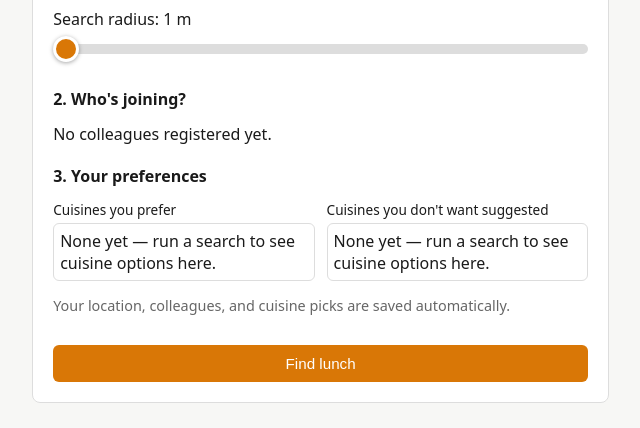
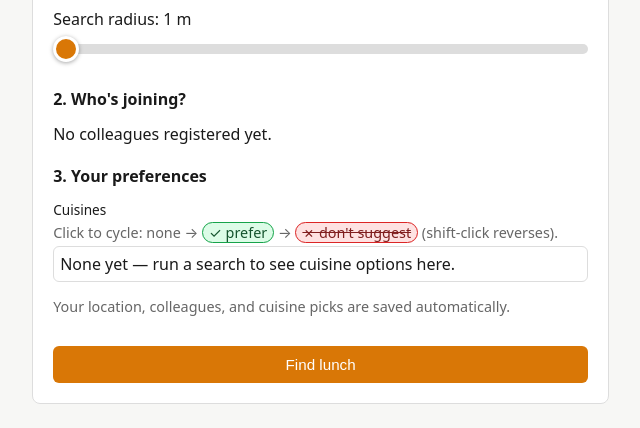
Before and after one commit to magnushacker/grub-roulette, a FastAPI app: page / in a window 1280 px wide. Shown: the part 546-974 px from the top of the page, without its empty margins (19-659 px from the left). Before the commit the page ends 949 px from the top, so only its background shows below. Run offline with FastAPI, Linux system fonts and the light colour scheme; the visitor is signed in with stand-in values (Sample User, id 1); tables that the repository leaves empty hold one stand-in row (values such as "Sample post"); data that the repository does not hold is empty; some libraries are stand-ins or nearby versions.

Commit message:
Replace two cuisine checkbox lists with one 3-state chip list
Each cuisine now renders once as a button that cycles neutral -> prefer ->
avoid (shift-click reverses), halving the chip count and making the two
states mutually exclusive by construction. Also drops preferred cuisines
that are also disliked in update_preferences, since build_candidates
filters disliked before the preferred bonus ever applies.

Closes #11

Co-authored-by: Magnus Hacker <4175698+magnushacker@users.noreply.github.com>

```diff
--- a/app/routers/api_users.py
+++ b/app/routers/api_users.py
@@ -26,8 +26,12 @@ def get_me(current: User = Depends(get_current_user)):
 
 @router.patch("/me", response_model=UserOut)
 def update_preferences(body: PreferencesRequest, db: Session = Depends(get_db), current: User = Depends(get_current_user)):
+    # A cuisine in both lists is a state the UI can't produce and the algorithm
+    # can't honour — build_candidates filters disliked before the preferred
+    # bonus applies — so drop the contradiction rather than store it.
+    disliked_lower = {c.lower() for c in body.disliked_cuisines}
     current.disliked_cuisines = body.disliked_cuisines
-    current.preferred_cuisines = body.preferred_cuisines
+    current.preferred_cuisines = [c for c in body.preferred_cuisines if c.lower() not in disliked_lower]
     current.default_companion_ids = body.default_companion_ids
     current.default_lat = body.default_lat
     current.default_lng = body.default_lng
--- a/app/static/css/style.css
+++ b/app/static/css/style.css
@@ -430,37 +430,52 @@ dialog#account-modal select, dialog#account-modal input[type="text"] {
     padding: 10px 16px;
 }
 
-/* Deliberately dense: both lists sit above the "Find lunch" button, so every
+/* Deliberately dense: the list sits above the "Find lunch" button, so every
    pixel here is a pixel the button moves down the page. */
 .chip-list {
     display: flex;
     flex-wrap: wrap;
     gap: 4px;
-    max-height: 104px;
+    max-height: 132px;
     overflow-y: auto;
     padding: 6px;
     border: 1px solid var(--border);
     border-radius: 6px;
 }
 
-.chip-list label {
-    display: flex;
+/* Three states on one chip rather than one checkbox per cuisine per list:
+   half the chips, and "prefer" and "don't suggest" can't contradict. */
+.chip {
+    display: inline-flex;
     align-items: center;
     gap: 3px;
+    margin: 0;
     background: var(--bg);
+    color: var(--text);
     border: 1px solid var(--border);
     border-radius: 999px;
-    padding: 1px 8px 1px 5px;
+    padding: 1px 8px;
+    font: inherit;
     font-size: 0.78rem;
     line-height: 1.5;
     white-space: nowrap;
 }
 
-.chip-list label input[type="checkbox"] {
-    width: 12px;
-    height: 12px;
-    margin: 0;
-    accent-color: var(--accent);
+.chip[data-state="prefer"], .chip-legend[data-state="prefer"] {
+    background: #dcfce7;
+    border-color: #16a34a;
+    color: #14532d;
+}
+
+.chip[data-state="avoid"], .chip-legend[data-state="avoid"] {
+    background: #fee2e2;
+    border-color: #dc2626;
+    color: #7f1d1d;
+    text-decoration: line-through;
+}
+
+.chip-mark {
+    font-weight: 700;
 }
 
 .chip-list-label {
@@ -469,12 +484,15 @@ dialog#account-modal select, dialog#account-modal input[type="text"] {
     margin-bottom: 4px;
 }
 
-/* Side by side when there's room, stacked when there isn't — two full-width
-   lists stacked is what pushed "Find lunch" off the bottom of the panel. */
-.cuisine-prefs {
-    display: grid;
-    grid-template-columns: repeat(auto-fit, minmax(210px, 1fr));
-    gap: 10px 12px;
+.chip-list-hint {
+    margin: 0 0 4px 0;
+}
+
+.chip-legend {
+    border: 1px solid var(--border);
+    border-radius: 999px;
+    padding: 0 6px;
+    white-space: nowrap;
 }
 
 .scroll-list {
--- a/app/static/js/dashboard.js
+++ b/app/static/js/dashboard.js
@@ -170,29 +170,47 @@ document.getElementById("companion-picker").addEventListener("change", (e) => {
     saveState();
 });
 
-function renderCuisineCheckboxes(containerId, cuisines, selected) {
-    const el = document.getElementById(containerId);
-    el.innerHTML = "";
-    if (cuisines.length === 0) {
-        el.textContent = "None yet — run a search to see cuisine options here.";
-        return;
-    }
-    const selectedLower = new Set(selected.map((s) => s.toLowerCase()));
-    for (const c of cuisines) {
-        const label = document.createElement("label");
-        const checkbox = document.createElement("input");
-        checkbox.type = "checkbox";
-        checkbox.value = c;
-        checkbox.checked = selectedLower.has(c.toLowerCase());
-        checkbox.addEventListener("change", saveState);
-        label.appendChild(checkbox);
-        label.appendChild(document.createTextNode(c.replace(/_/g, " ")));
-        el.appendChild(label);
-    }
+// One chip per cuisine, cycling through three mutually exclusive states, so a
+// cuisine can't be preferred and disliked at once (the algorithm filters
+// disliked before it ever applies the preferred bonus, so "both" did nothing).
+const CUISINE_STATES = ["neutral", "prefer", "avoid"];
+const STATE_MARK = { neutral: "", prefer: "✓", avoid: "✗" };
+const STATE_DESCRIPTION = { neutral: "no preference", prefer: "preferred", avoid: "don't suggest" };
+let cuisineStates = new Map(); // lowercase cuisine -> one of CUISINE_STATES
+
+function cuisineState(cuisine) {
+    return cuisineStates.get(cuisine.toLowerCase()) || "neutral";
 }
 
-function checkedValues(containerId) {
-    return Array.from(document.querySelectorAll(`#${containerId} input:checked`)).map((c) => c.value);
+function paintCuisineChip(btn, cuisine) {
+    const state = cuisineState(cuisine);
+    const label = cuisine.replace(/_/g, " ");
+    btn.dataset.state = state;
+    btn.textContent = "";
+    if (STATE_MARK[state]) {
+        const mark = document.createElement("span");
+        mark.className = "chip-mark";
+        mark.setAttribute("aria-hidden", "true");
+        mark.textContent = STATE_MARK[state];
+        btn.appendChild(mark);
+    }
+    btn.appendChild(document.createTextNode(label));
+    btn.setAttribute("aria-label", `${label}: ${STATE_DESCRIPTION[state]}`);
+}
+
+function cuisineChip(cuisine) {
+    const btn = document.createElement("button");
+    btn.type = "button";
+    btn.className = "chip";
+    btn.addEventListener("click", (e) => {
+        const step = e.shiftKey ? -1 : 1;
+        const next = (CUISINE_STATES.indexOf(cuisineState(cuisine)) + step + CUISINE_STATES.length) % CUISINE_STATES.length;
+        cuisineStates.set(cuisine.toLowerCase(), CUISINE_STATES[next]);
+        paintCuisineChip(btn, cuisine);
+        saveState();
+    });
+    paintCuisineChip(btn, cuisine);
+    return btn;
 }
 
 // Grows as search results come in, rather than listing every cuisine ever cached.
@@ -208,12 +226,23 @@ function addToCuisineUniverse(cuisines) {
     return changed;
 }
 
-function refreshCuisineCheckboxes() {
+// Chip state lives in `cuisineStates`, not the DOM, so re-rendering after a
+// search widens the universe keeps every existing pick.
+function refreshCuisineChips() {
+    const el = document.getElementById("cuisine-prefs");
+    el.textContent = "";
     const cuisines = Array.from(cuisineUniverse.values()).sort((a, b) => a.localeCompare(b));
-    const preferredSelected = checkedValues("preferred-cuisines");
-    const dislikedSelected = checkedValues("disliked-cuisines");
-    renderCuisineCheckboxes("preferred-cuisines", cuisines, preferredSelected);
-    renderCuisineCheckboxes("disliked-cuisines", cuisines, dislikedSelected);
+    if (cuisines.length === 0) {
+        el.textContent = "None yet — run a search to see cuisine options here.";
+        return;
+    }
+    for (const c of cuisines) el.appendChild(cuisineChip(c));
+}
+
+function cuisinesInState(state) {
+    return Array.from(cuisineStates.entries())
+        .filter(([, s]) => s === state)
+        .map(([key]) => cuisineUniverse.get(key) || key);
 }
 
 async function loadPreferences() {
@@ -221,12 +250,12 @@ async function loadPreferences() {
     me = await meRes.json();
     addToCuisineUniverse(me.preferred_cuisines);
     addToCuisineUniverse(me.disliked_cuisines);
-    // Seed straight from `me`, not refreshCuisineCheckboxes()'s DOM-reading logic —
-    // the checkbox containers are still empty at this point (nothing to read yet),
-    // so that path would silently render everything unchecked.
-    const cuisines = Array.from(cuisineUniverse.values()).sort((a, b) => a.localeCompare(b));
-    renderCuisineCheckboxes("preferred-cuisines", cuisines, me.preferred_cuisines);
-    renderCuisineCheckboxes("disliked-cuisines", cuisines, me.disliked_cuisines);
+    cuisineStates = new Map();
+    // Avoid last, so a legacy account with a cuisine saved in both lists lands
+    // on the state the algorithm actually honours.
+    for (const c of me.preferred_cuisines) cuisineStates.set(c.toLowerCase(), "prefer");
+    for (const c of me.disliked_cuisines) cuisineStates.set(c.toLowerCase(), "avoid");
+    refreshCuisineChips();
 }
 
 async function saveState() {
@@ -234,8 +263,8 @@ async function saveState() {
         method: "PATCH",
         headers: { "Content-Type": "application/json" },
         body: JSON.stringify({
-            preferred_cuisines: checkedValues("preferred-cuisines"),
-            disliked_cuisines: checkedValues("disliked-cuisines"),
+            preferred_cuisines: cuisinesInState("prefer"),
+            disliked_cuisines: cuisinesInState("avoid"),
             default_companion_ids: selectedCompanionIds,
             default_lat: origin ? origin.lat : null,
             default_lng: origin ? origin.lng : null,
@@ -418,7 +447,7 @@ async function findLunch() {
 
     const foundCuisines = [...(data.pick ? data.pick.cuisines : []), ...data.alternatives.flatMap((a) => a.cuisines)];
     if (addToCuisineUniverse(foundCuisines)) {
-        refreshCuisineCheckboxes();
+        refreshCuisineChips();
     }
 }
 
--- a/app/templates/base.html
+++ b/app/templates/base.html
@@ -38,7 +38,7 @@
             <h3>First, some places get ruled out</h3>
             <ul>
                 <li>Anywhere you or a joining colleague has <strong>blacklisted</strong></li>
-                <li>Anywhere serving a cuisine you or a joining colleague marked as <strong>don't want suggested</strong></li>
+                <li>Anywhere serving a cuisine you or a joining colleague marked <strong>&#10007; don't suggest</strong></li>
                 <li>Anywhere you've logged a visit to in the last {{ exclude_days }} days</li>
                 <li>Anything outside your search radius</li>
             </ul>
@@ -47,7 +47,7 @@
             <ul>
                 <li><strong>Rating (45%)</strong> — see below for how this is built</li>
                 <li><strong>Distance (25%)</strong> — closer beats farther, scaled across your search radius</li>
-                <li><strong>Preferred cuisine (15%)</strong> — a bonus if it matches a cuisine you or a colleague marked as preferred</li>
+                <li><strong>Preferred cuisine (15%)</strong> — a bonus if it matches a cuisine you or a colleague marked <strong>&#10003; prefer</strong></li>
                 <li><strong>Randomness (15%)</strong> — a small random nudge, so it's not the exact same answer every time</li>
             </ul>
 
--- a/app/templates/dashboard.html
+++ b/app/templates/dashboard.html
@@ -17,16 +17,9 @@
         </select>
 
         <h2>3. Your preferences</h2>
-        <div class="cuisine-prefs">
-            <div>
-                <label class="chip-list-label">Cuisines you prefer</label>
-                <div id="preferred-cuisines" class="chip-list">Loading cuisines...</div>
-            </div>
-            <div>
-                <label class="chip-list-label">Cuisines you don't want suggested</label>
-                <div id="disliked-cuisines" class="chip-list">Loading cuisines...</div>
-            </div>
-        </div>
+        <span class="chip-list-label" id="cuisine-prefs-label">Cuisines</span>
+        <p class="hint chip-list-hint">Click to cycle: none &rarr; <span class="chip-legend" data-state="prefer">&#10003; prefer</span> &rarr; <span class="chip-legend" data-state="avoid">&#10007; don't suggest</span> (shift-click reverses).</p>
+        <div id="cuisine-prefs" class="chip-list" role="group" aria-labelledby="cuisine-prefs-label">Loading cuisines...</div>
         <p class="hint">Your location, colleagues, and cuisine picks are saved automatically.</p>
 
         <button id="find-lunch" class="primary">Find lunch</button>
```
